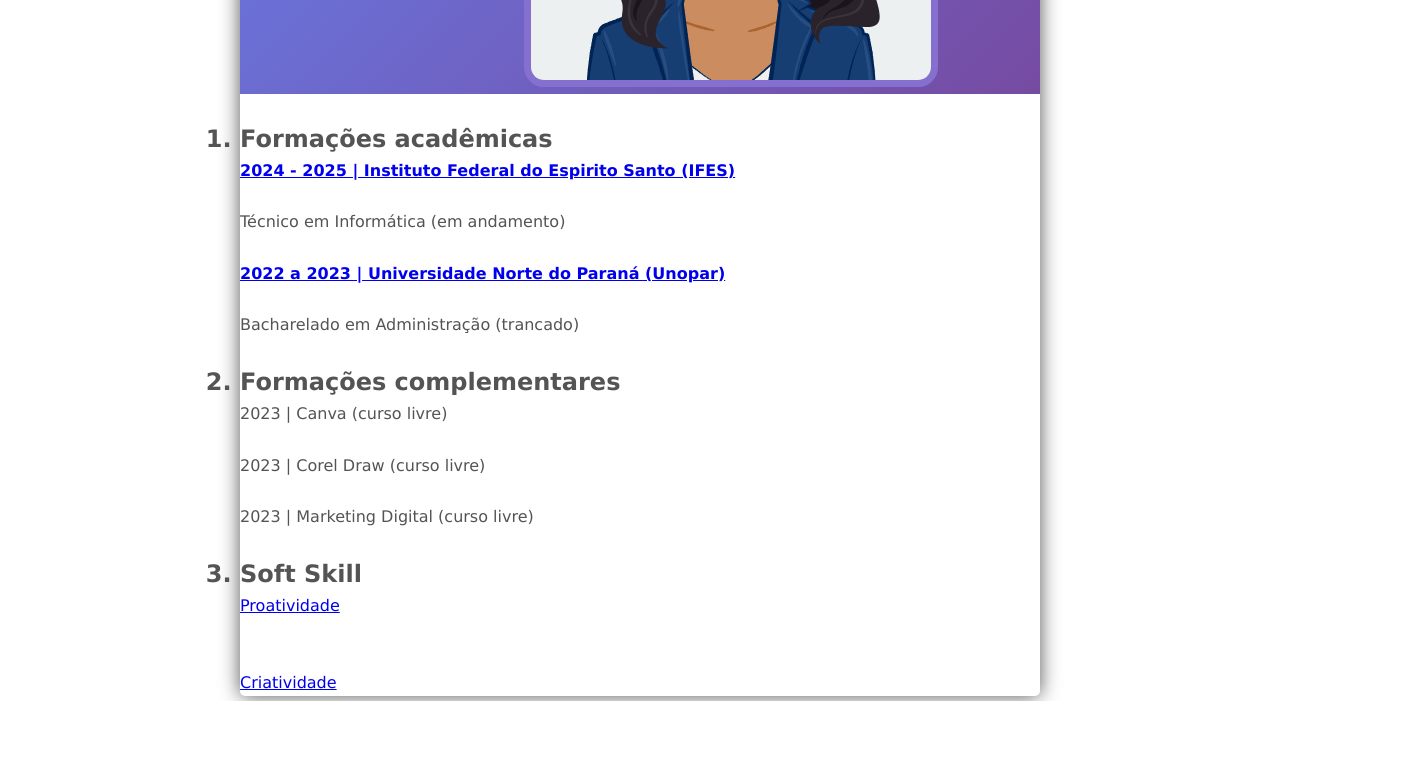
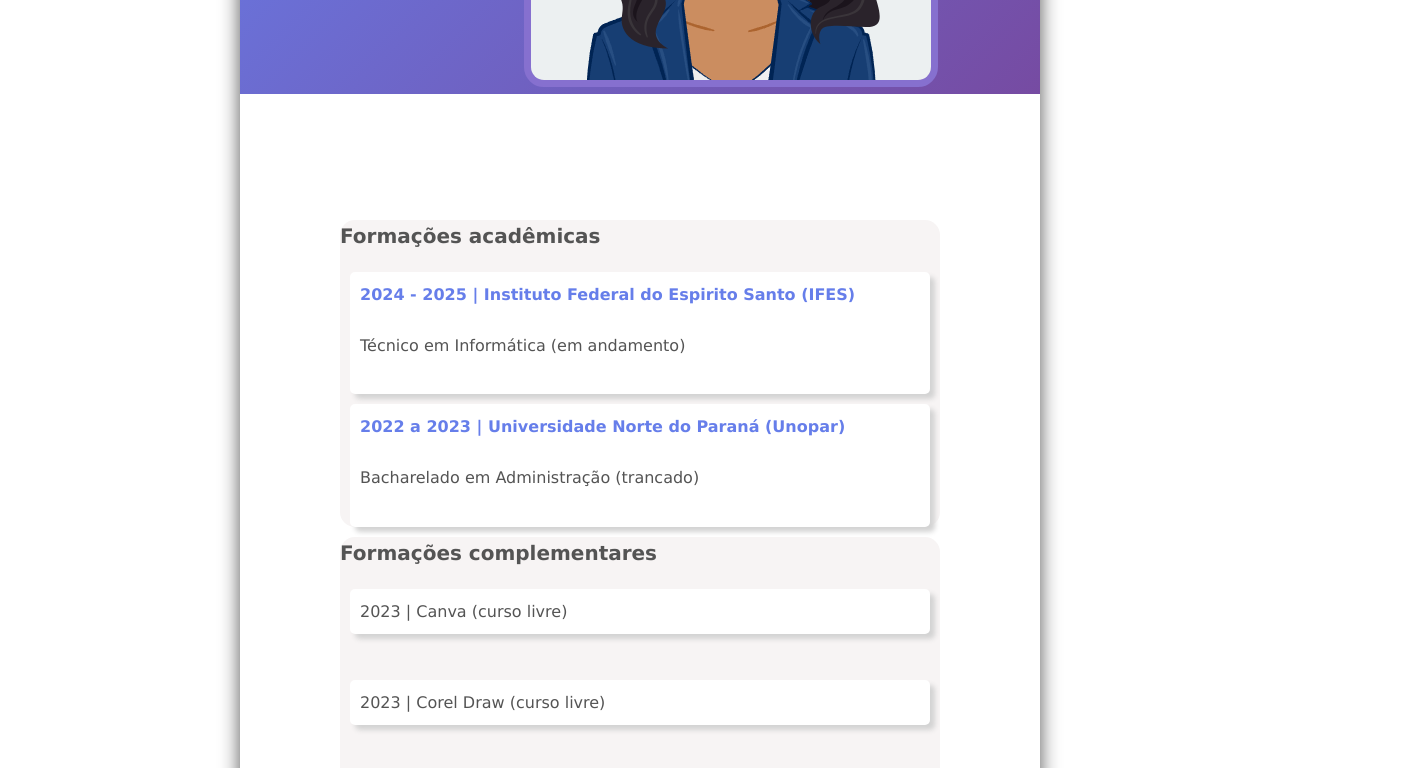
Before and after one commit to Marcelabermudes/exercicio_5_curriculo, a plain HTML site: page index.html in a window 1280 px wide. Shown: the part 358-1126 px from the top of the page, 1402 px wide, since content can reach past the window. Before the commit the page ends 1059 px from the top, so only its background shows below. Drawn offline with Linux system fonts and the light colour scheme.

Commit message:
css até exercicio 18

```diff
--- a/css/style.css
+++ b/css/style.css
@@ -52,3 +52,83 @@ img{
     border-radius: 20px;
     border: 7px solid #8670cf;
 }
+
+address > p{
+    font-style: normal;
+    margin-bottom: 10px;
+    font-size: 30px;
+}
+
+article{
+    padding: 100px;
+}
+
+h2{
+    font-size: 20px;
+    color:#545454;
+    margin-bottom: 20px ;
+    text-align: left;
+    font-weight: bold;
+}
+
+
+/*Explicar a diferença entre o seletor descedente e o seletor de filho direto*/
+ol li {
+    list-style: none;
+    counter-increment: ;
+    margin-bottom:30;
+    position: static;
+    padding: 0px;
+    background-color:;
+    border-radius: ;
+    border-left: ;
+
+}
+
+div{
+   background-color:rgb(247, 244, 244);
+    border-radius: 15px;
+}
+
+ol li ::before{
+    content:normal ;
+    position:fixed ;
+    left: auto ;
+    top: auto;
+    background: red;
+    color: pink ;
+    width: ;
+    height: ;
+    border-radius: 15px ;
+    display:block;
+    align-items: center;
+    justify-content: center ;
+    font-weight:200 ;
+    font-size: medium;
+
+}
+
+section{
+    background-color: white;
+    padding: 10px;
+    margin: 10px;
+    border-radius: 5px;
+    box-shadow: 5px 5px 5px lightgray;
+}
+
+a{
+    color:#667eea;
+    text-decoration:none ;
+    border-bottom: ;
+}
+
+a:hover{
+    color: orangered;
+    border-bottom-style:dashed;
+}
+
+.titulo-formacao:hover{
+    color: palevioletred;
+    transform: scale(1.05);
+    text-shadow: ;
+}
--- a/index.html
+++ b/index.html
@@ -19,16 +19,16 @@
             <figure><img src="img/AvatarMaker.png" alt="foto 3x4 Marcela Bermudes"></figure> <br><br>
 
             <address>
-                Instagram:@marcelabermudes <br><br>
-                Idade: 36 anos <br><br>
-                Email: mmr.bermudes@gmail.com
+                <p>Instagram:@marcelabermudes</p> <br><br>
+                <p>Idade: 36 anos</p> <br><br>
+                <p>Email: mmr.bermudes@gmail.com<p>
             </address>
         </header>
         <article>
             <br>
             <ol>
                 <div>
-                    <h2>
+                    <h2 class="titulo-formacao">
                         <li>Formações acadêmicas</li>
                     </h2>
                     <section>
@@ -44,13 +44,17 @@
                                     (Unopar)</b><br><br>
                             </a>Bacharelado em Administração (trancado)</p> <br>
                     </section>
-                    <h2>
+                    </div>
+                    <div>
+                    <h2 class="titulo-formacao">
                         <li>Formações complementares</li>
                     </h2>
                     <section> <p> 2023 | Canva (curso livre)</p> </section> <br>
                     <section> <p>2023 | Corel Draw (curso livre)</p> </section> <br>
                     <section> <p>2023 | Marketing Digital (curso livre)</p> </section> <br>
-                    <h2>
+                    </div>
+                    <div>
+                    <h2 class="titulo-formacao">
                         <li>Soft Skill</li>
                     </h2>
                     <section> <p> <a href="proatividade.html">Proatividade</a> </section> <br><br>
```
